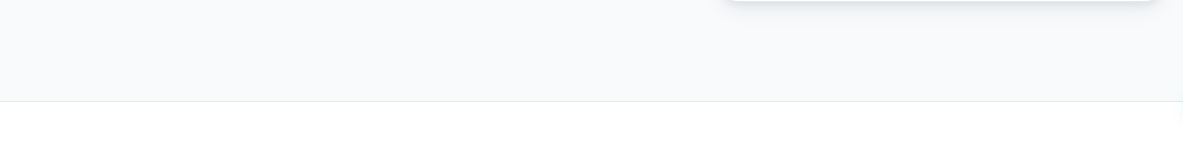
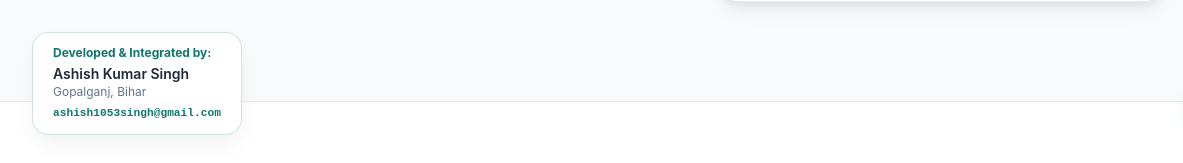
Before and after one commit to ashish0051/orthonow-landing-page, a plain HTML site: page index.html in a window 1280 px wide. Shown: the part 633-796 px from the top of the page, 0-1183 px from the left. Drawn offline with Linux system fonts and the light colour scheme.

Commit message:
Add floating developer watermark profile card to the landing page

```diff
--- a/index.html
+++ b/index.html
@@ -709,6 +709,37 @@
       content: "> ";
       color: var(--primary-light);
     }
+
+    /* Floating Watermark Styles */
+    .developer-watermark {
+      position: fixed;
+      bottom: 2rem;
+      left: 2rem;
+      background: rgba(255, 255, 255, 0.9);
+      backdrop-filter: blur(8px);
+      border: 1.5px solid rgba(15, 118, 110, 0.2);
+      padding: 0.75rem 1.25rem;
+      border-radius: 1rem;
+      box-shadow: 0 10px 25px -5px rgba(15, 23, 42, 0.08);
+      font-size: 0.75rem;
+      color: #1e293b;
+      z-index: 998;
+      line-height: 1.4;
+    }
+    .developer-watermark a {
+      color: var(--primary);
+      text-decoration: none;
+      font-weight: 600;
+    }
+    @media (max-width: 640px) {
+      .developer-watermark {
+        position: static;
+        margin: 2rem auto;
+        width: calc(100% - 3rem);
+        max-width: 400px;
+        text-align: center;
+      }
+    }
   </style>
   <script>
     // Initialize dataLayer for GTM
@@ -1183,5 +1214,15 @@
       renderLeads();
     });
   </script>
+
+  <!-- Floating Watermark -->
+  <div class="developer-watermark">
+    <div style="font-weight: 700; color: #0f766e; margin-bottom: 0.15rem;">Developed & Integrated by:</div>
+    <div style="font-weight: 600; font-size: 0.875rem;">Ashish Kumar Singh</div>
+    <div style="color: #64748b;">Gopalganj, Bihar</div>
+    <div style="margin-top: 0.35rem; font-family: monospace; font-size: 0.7rem;">
+      <a href="mailto:ashish1053singh@gmail.com">ashish1053singh@gmail.com</a>
+    </div>
+  </div>
 </body>
 </html>
```
